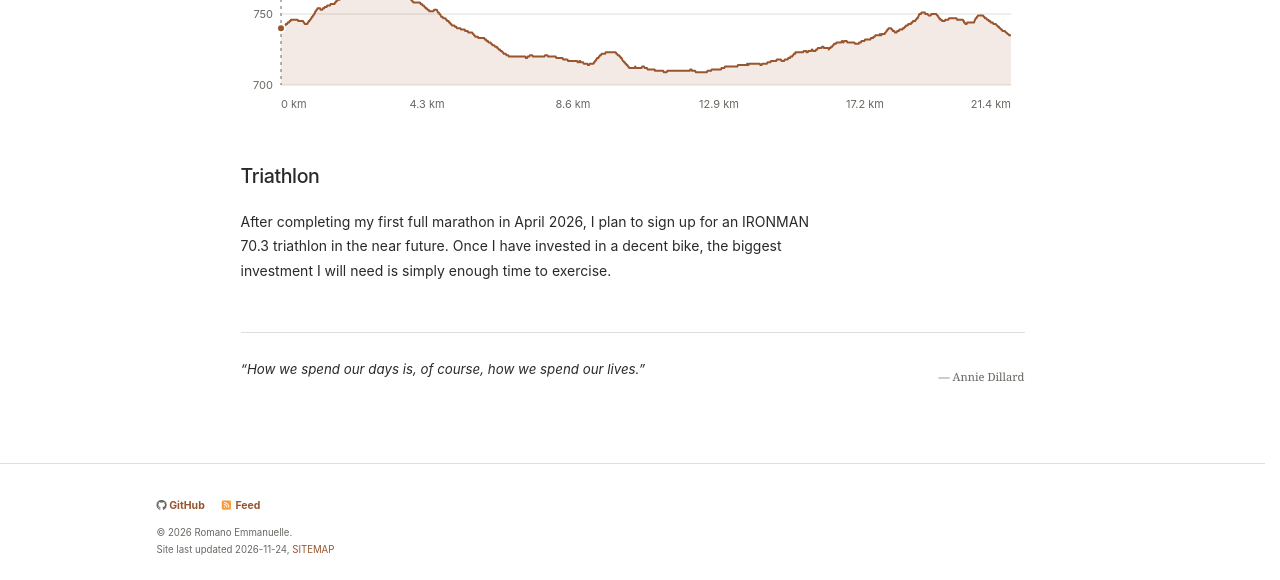
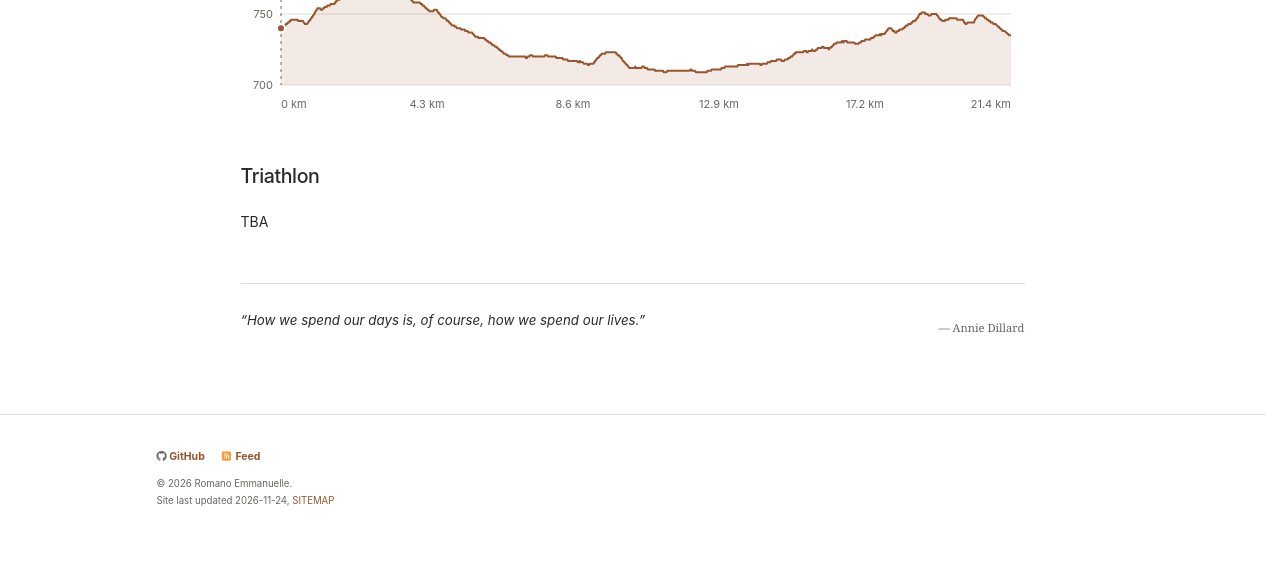
Before and after one commit to RomanoEmmanuelle/RomanoEmmanuelle.github.io, a Jekyll site: the page built from _pages/miscellaneous.md, in a window 1280 px wide and 900 px high, scrolled down 1351 px, cut to the strip 320-900 px from the top of the window. Built offline with Jekyll 4.4.1, drawn with Linux system fonts in a browser that asks for light colours; a style sheet for code colours, icons or effects is not loaded; after the commit the page ends 2202 px from its top, so only the background shows below that.

Commit message:
Replace triathlon plans with TBA

```diff
--- a/_data/translations.yml
+++ b/_data/translations.yml
@@ -84,7 +84,6 @@
 "December 2025 · 21st Hadano Tanzawa Minase": "2025年12月 · 第21回はだの丹沢水無川マラソン"
 "April 2026 · 28th Nagano Marathon": "2026年4月 · 第28回長野マラソン"
 "Triathlon": "トライアスロン"
-"After completing my first full marathon in April 2026, I plan to sign up for an IRONMAN 70.3 triathlon in the near future. Once I have invested in a decent bike, the biggest investment I will need is simply enough time to exercise.": "2026年4月に初めてフルマラソンを完走した後、近いうちにIRONMAN 70.3のトライアスロンに参加したいと考えています。適切な自転車を購入したら、何より必要になるのはトレーニングに充てる時間です。"
 "Follow": "フォロー"
 "Follow:": "フォロー："
 "Website": "ウェブサイト"
--- a/_pages/miscellaneous.md
+++ b/_pages/miscellaneous.md
@@ -62,7 +62,7 @@ content_class: miscellaneous-page
 <section class="misc-section" aria-labelledby="triathlon">
 <h2 id="triathlon">Triathlon</h2>
 
-<p class="misc-triathlon">After completing my first full marathon in April 2026, I plan to sign up for an IRONMAN 70.3 triathlon in the near future. Once I have invested in a decent bike, the biggest investment I will need is simply enough time to exercise.</p>
+<p class="misc-triathlon">TBA</p>
 
 </section>
 
```
